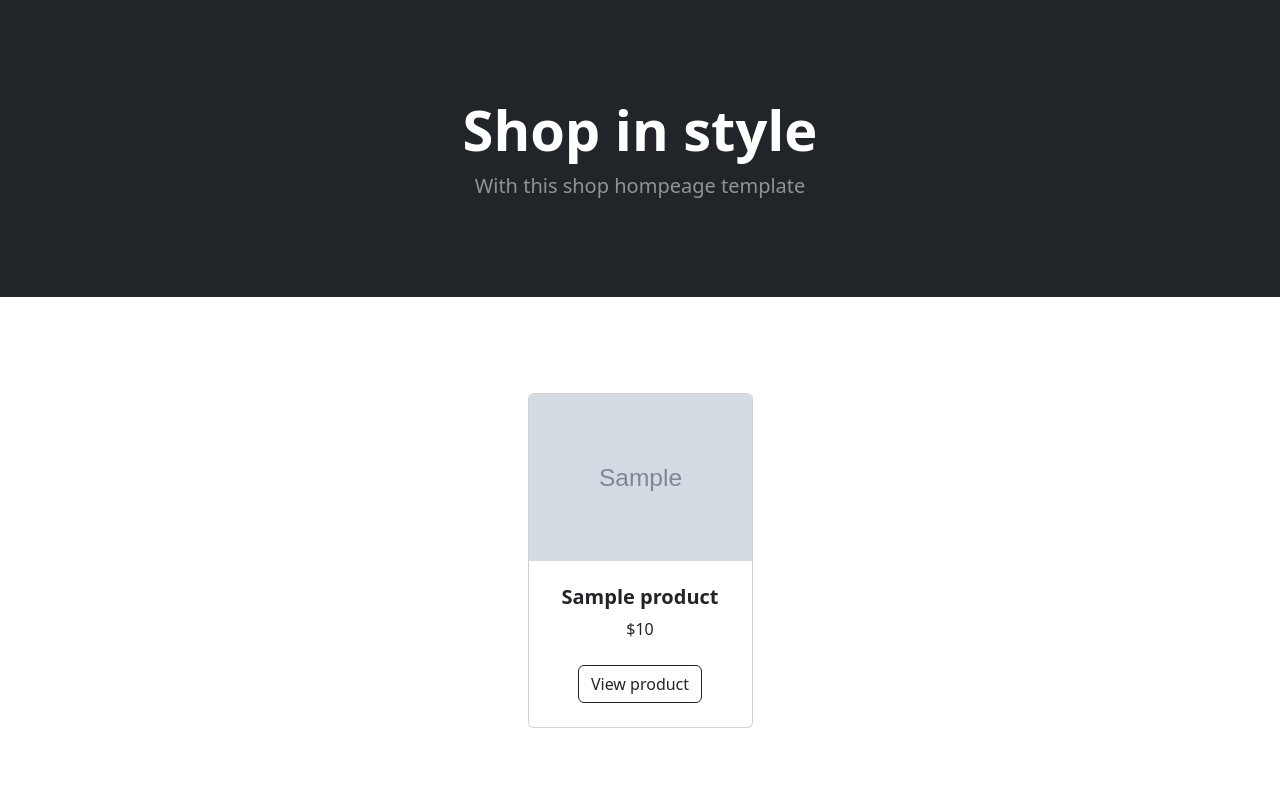
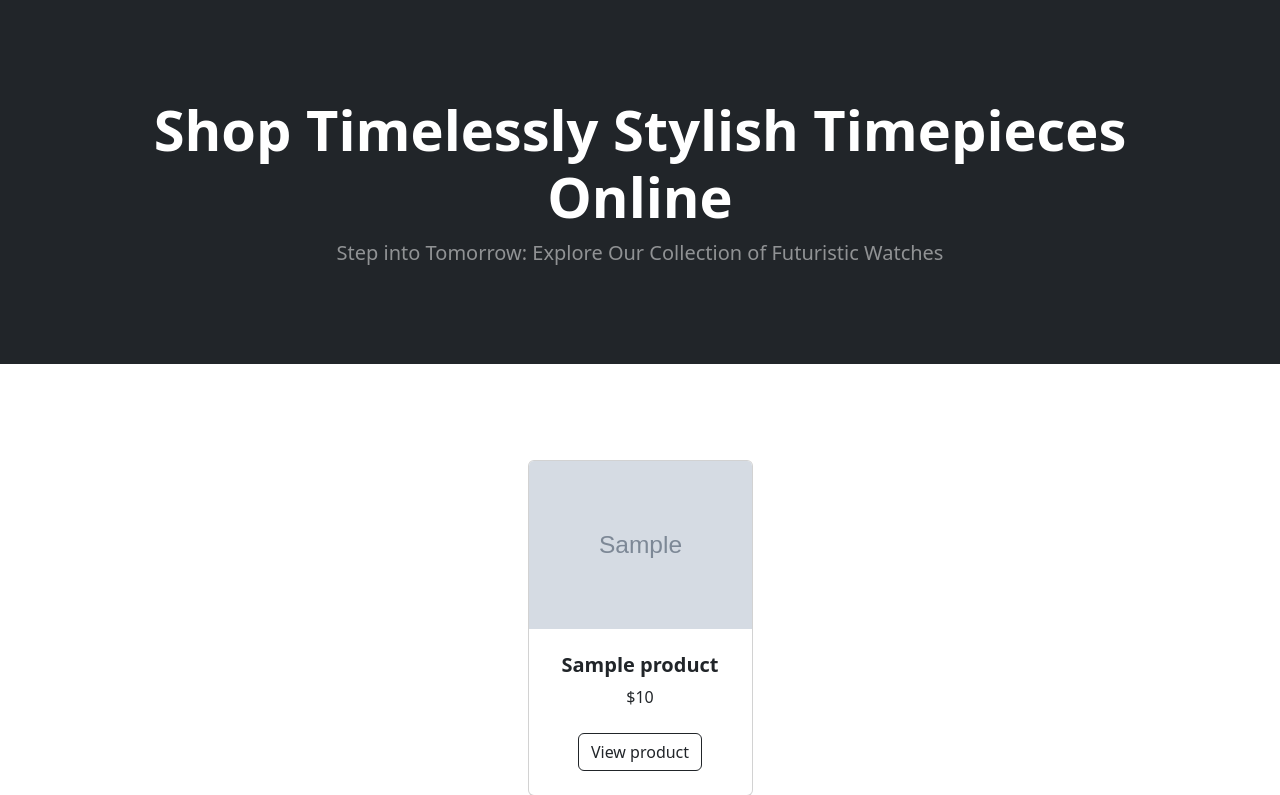
Before and after one commit to PavelKotlov/django-ecom, a Django app: template store/templates/home.html in a window 1280 px wide. Shown: the part 56-851 px from the top of the page. Run offline with Django 5.2, Linux system fonts and the light colour scheme; the template is opened without the code that fills it: most values are stand-ins (such as "Sample title", 1, 10 or a date in 2020); grey boxes marked "Sample" are stand-in pictures; some libraries are stand-ins or nearby versions.

Commit message:
Refactor store title and tagline

```diff
--- a/store/templates/home.html
+++ b/store/templates/home.html
@@ -3,9 +3,11 @@
 <header class="bg-dark py-5">
   <div class="container px-4 px-lg-5 my-5">
     <div class="text-center text-white">
-      <h1 class="display-4 fw-bolder">Shop in style</h1>
+      <h1 class="display-4 fw-bolder">
+        Shop Timelessly Stylish Timepieces Online
+      </h1>
       <p class="lead fw-normal text-white-50 mb-0">
-        With this shop hompeage template
+        Step into Tomorrow: Explore Our Collection of Futuristic Watches
       </p>
     </div>
   </div>
```
